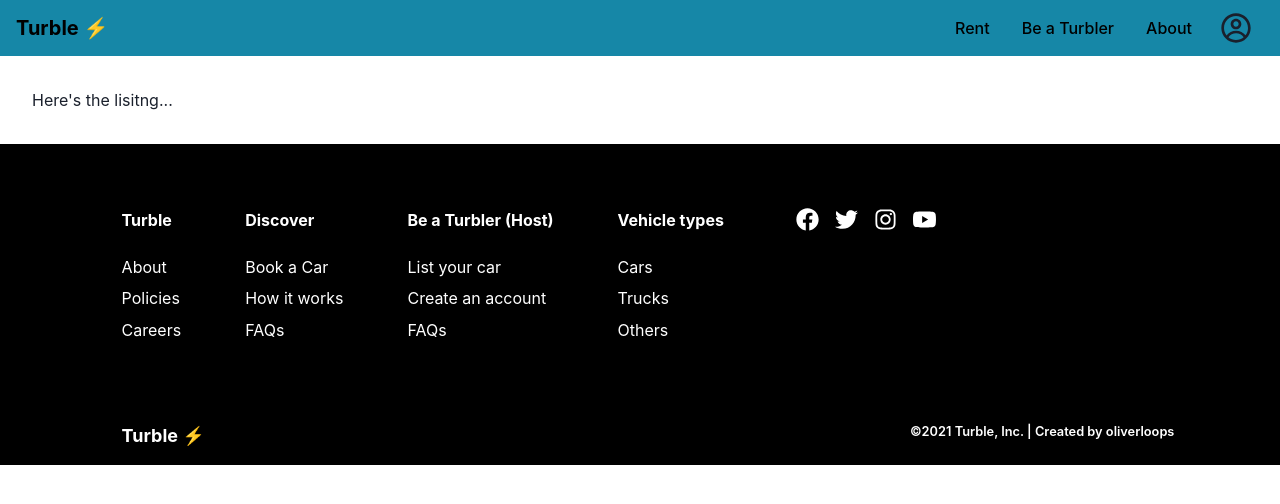
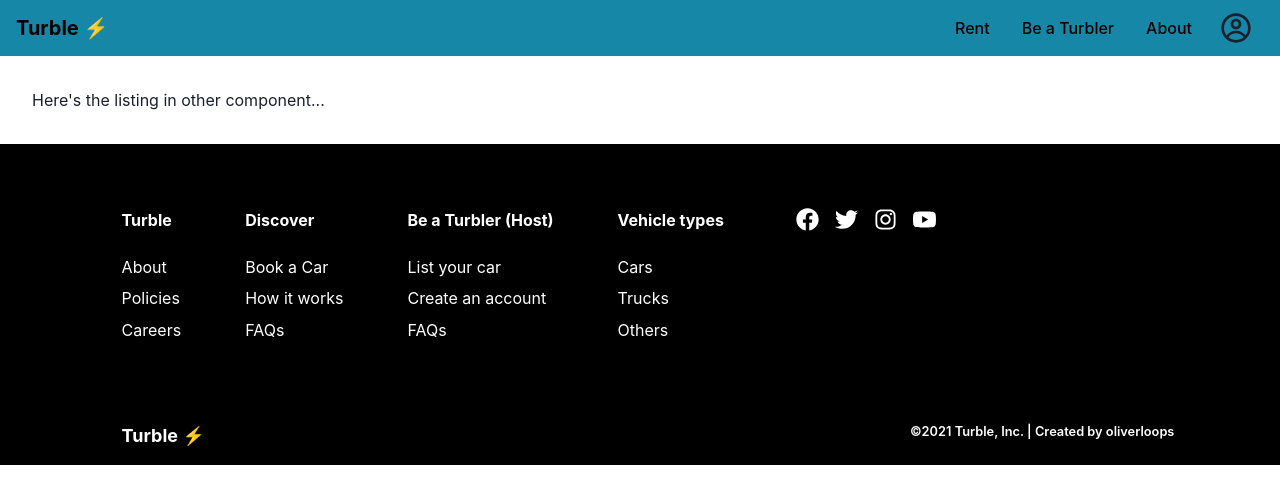
Before and after one commit to oliverloops/Turbo, a Next.js app: page /rentnow in a window 1280 px wide. Shown: the top 504 px of the page. Built offline with nearby package versions, Linux system fonts and the light colour scheme.

Commit message:
Adding API functionality

```diff
--- a/pages/rentnow.js
+++ b/pages/rentnow.js
@@ -1,19 +1,28 @@
+import useSWR from "swr";
 import { Box, Text, Flex, Heading, Spacer } from "@chakra-ui/react";
 //Custom UI components
 import Navbar from "../components/Navbar";
 import Footer from "../components/Footer";
 
-const RentNow = ({ props }) => {
-  // console.log(props);
-
+// Lift up content
+const RentNow = (props) => {
   return (
     <>
       <Navbar position={"relative"} background={"#1687a7"} />
-      <Flex p="8">
-        <Text>Here's the lisitng...</Text>
-      </Flex>
+      <Listing data={props.res} />
       <Footer />
     </>
+  );
+};
+
+//Move state down
+const Listing = ({ data }) => {
+  console.log(data);
+
+  return (
+    <Flex p="8">
+      <Text>Here's the listing in other component...</Text>
+    </Flex>
   );
 };
 
@@ -21,11 +30,12 @@ export async function getStaticProps() {
   const data = await fetch("http://localhost:3000/api/hello");
   const res = await data.json();
 
-  console.log(res);
   return {
     props: {
       res,
     },
+    // Incremental Static Regeneration
+    revalidate: 1,
   };
 }
 
```
